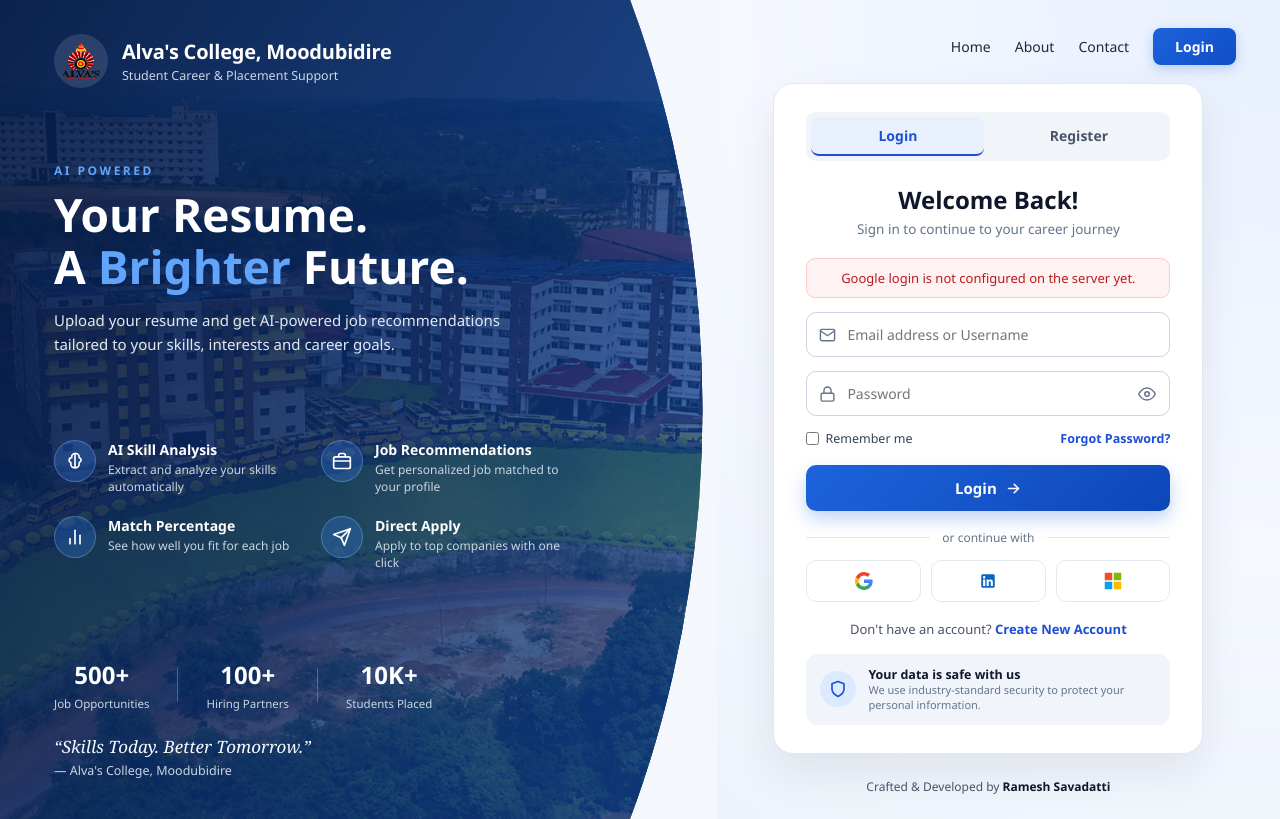
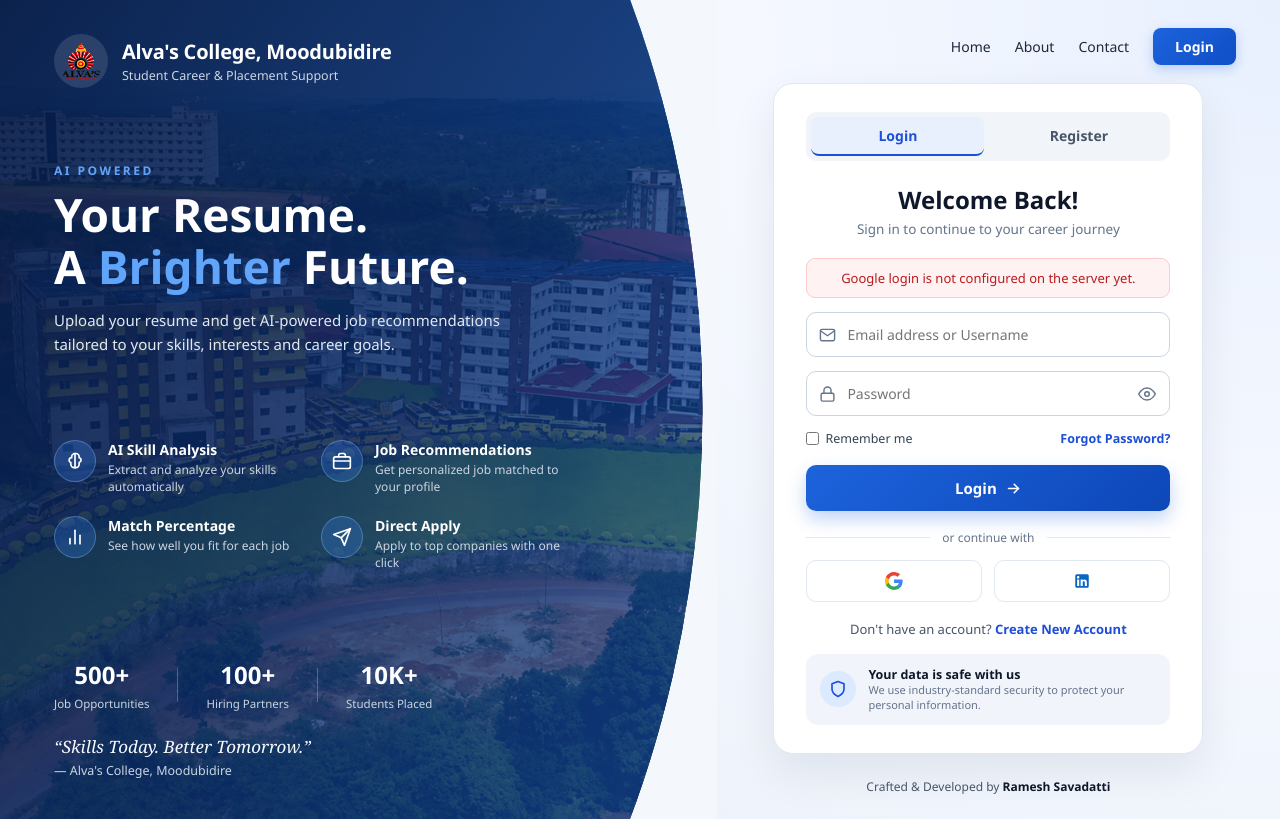
Before and after one commit to rameshsavadatti75-ops/ai-job-portal, a Flask app: page /auth/google in a window 1280 px wide. Run offline with Flask 3, Linux system fonts and the light colour scheme.

Commit message:
Remove Microsoft button and keep Google and LinkedIn on login page

```diff
--- a/templates/login.html
+++ b/templates/login.html
@@ -477,8 +477,8 @@
 
         .social-row {
             display: grid;
-            grid-template-columns: repeat(3, 1fr);
-            gap: 10px;
+            grid-template-columns: repeat(2, 1fr);
+            gap: 12px;
             margin-bottom: 18px;
         }
 
@@ -861,14 +861,6 @@
                             <path d="M19 3A2 2 0 0 1 21 5v14a2 2 0 0 1-2 2H5a2 2 0 0 1-2-2V5a2 2 0 0 1 2-2h14m-.5 15.5v-5.3a3.26 3.26 0 0 0-3.26-3.26c-.85 0-1.84.52-2.28 1.3v-1.11h-2.79v8.37h2.79v-4.93c0-.77.62-1.4 1.39-1.4a1.4 1.4 0 0 1 1.4 1.4v4.93h2.75M6.88 8.56a1.68 1.68 0 0 0 1.68-1.68c0-.93-.75-1.69-1.68-1.69a1.69 1.69 0 0 0-1.69 1.69c0 .93.76 1.68 1.69 1.68m1.39 9.94v-8.37H5.5v8.37h2.77z"/>
                         </svg>
                     </button>
-                    <button type="button" class="social-btn" onclick="openProviderModal('Microsoft')" aria-label="Continue with Microsoft">
-                        <svg width="18" height="18" viewBox="0 0 24 24">
-                            <rect x="1" y="1" width="10" height="10" fill="#F25022"/>
-                            <rect x="13" y="1" width="10" height="10" fill="#7FBA00"/>
-                            <rect x="1" y="13" width="10" height="10" fill="#00A4EF"/>
-                            <rect x="13" y="13" width="10" height="10" fill="#FFB900"/>
-                        </svg>
-                    </button>
                 </div>
 
                 <p class="create-account-text">
@@ -892,7 +884,7 @@
         </div>
     </div>
 
-    <!-- PROVIDER QUICK-LOGIN MODAL (LINKEDIN / MICROSOFT) -->
+    <!-- PROVIDER QUICK-LOGIN MODAL (LINKEDIN) -->
     <div class="modal-backdrop" id="providerModal" onclick="closeOnBackdrop(event, 'providerModal')">
         <div class="modal-box">
             <div class="modal-header">
```
